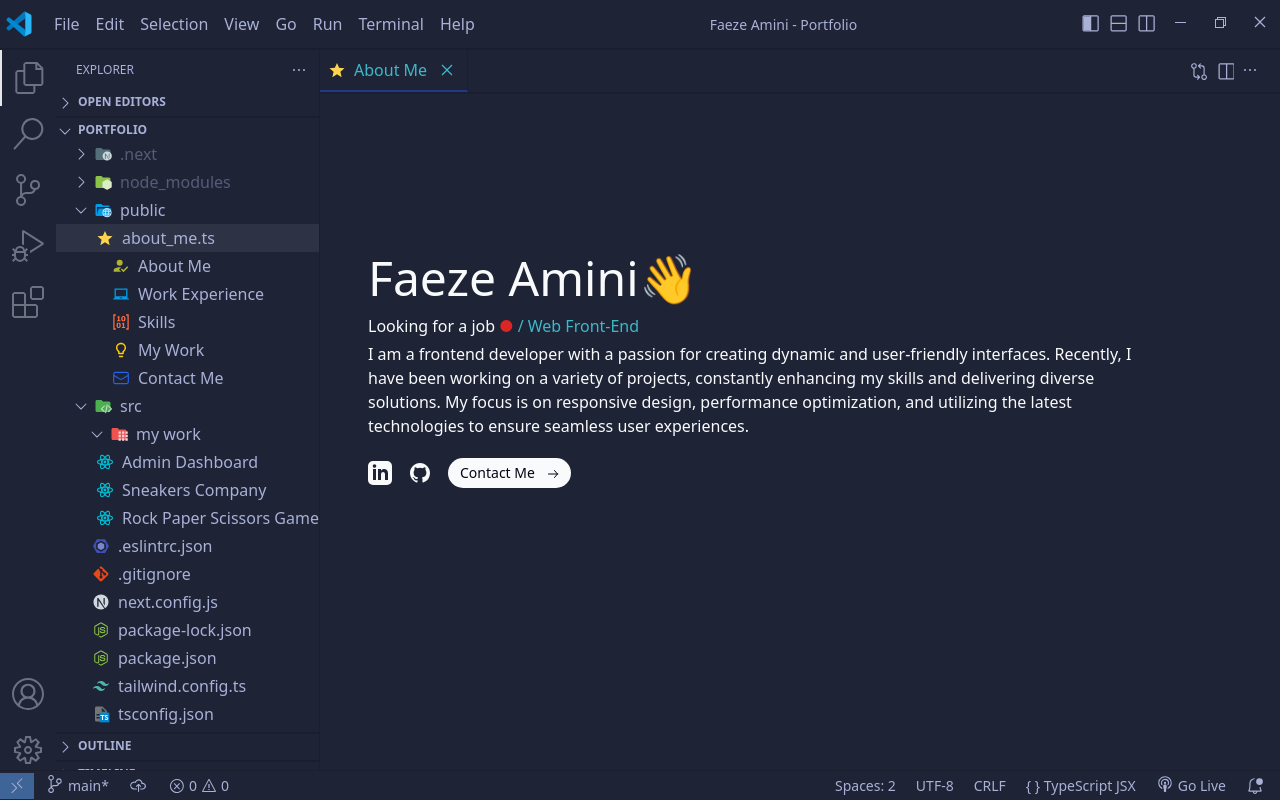
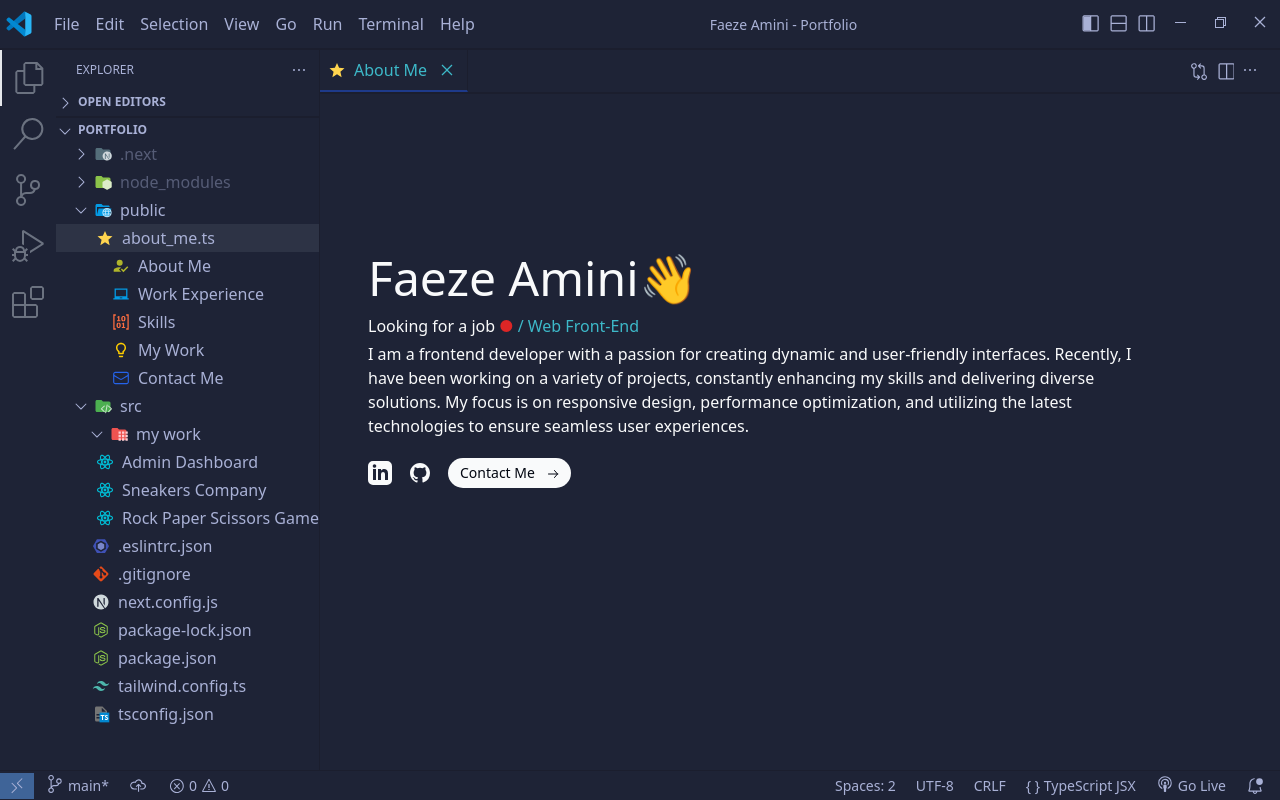
Before and after one commit to Code-Coterie-Team/faeze-amini-portfolio, a Next.js app: page / in a window 1280 px wide. Built offline with nearby package versions, Linux system fonts and the light colour scheme.

Commit message:
overFlowAdd

```diff
--- a/src/components/detailSubSidebar.tsx
+++ b/src/components/detailSubSidebar.tsx
@@ -47,7 +47,7 @@ function DetailSubSidebar() {
     },
   ];
   return (
-    <div className="detailSubSidebar ">
+    <div className="detailSubSidebar overflow-hidden">
       <div className="flex justify-between py-3 pl-5 pr-3">
         <span className="text-xs">EXPLORER</span>
         <button>
@@ -104,7 +104,7 @@ function DetailSubSidebar() {
         </div>
 
         <div
-          className="item border-b-2 border-b-borderDarck py-1 transition-all "
+          className="item border-b-2 border-b-borderDarck py-1 transition-all overflow-hidden"
           onMouseEnter={() => setHoverPortfolio(true)}
           onMouseLeave={() => {
             setHoverPortfolio(false);
--- a/src/components/itemPortfolio.tsx
+++ b/src/components/itemPortfolio.tsx
@@ -86,7 +86,7 @@ function ItemPortfolio() {
     },
   ];
   return (
-    <div className="itemPortfolio ">
+    <div className="itemPortfolio  h-screen overflow-y-auto">
       <PakageFolder
         IconName={
           <FileNextIcon
--- a/src/components/sidebar.tsx
+++ b/src/components/sidebar.tsx
@@ -108,7 +108,7 @@ function Sidebar() {
       <div
         className={`${
           sideBarShow ? "hidden" : "col-span-7"
-        } ml-4 border-r border-r-borderDarck`}
+        } ml-4 border-r border-r-borderDarck overflow-hidden`}
       >
         {isActiveSidebar === "file" && <DetailSubSidebar />}
       </div>
```
